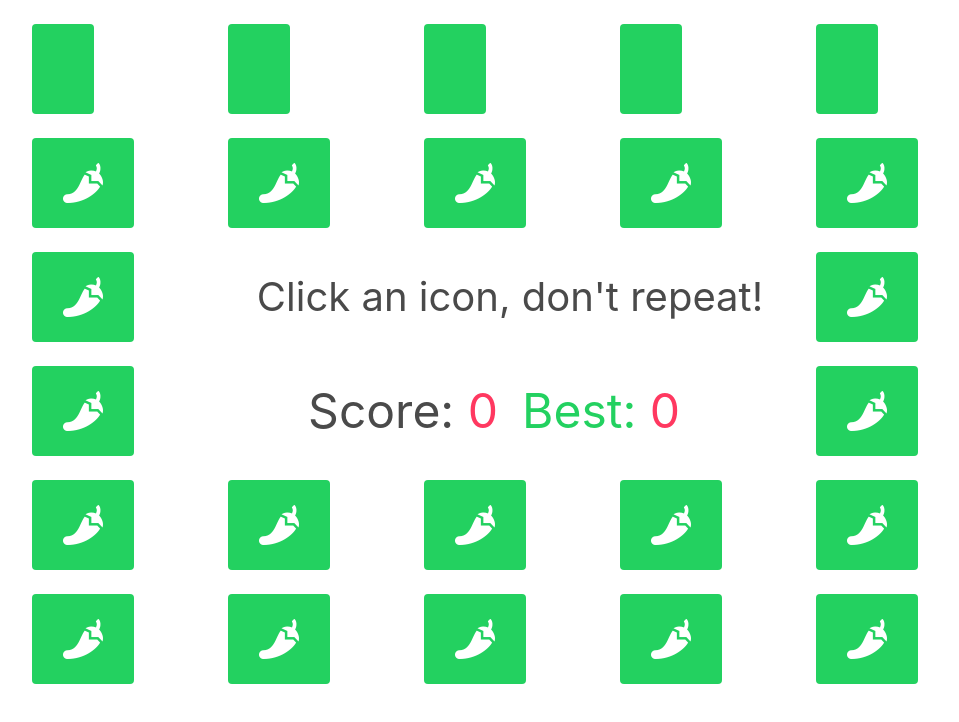
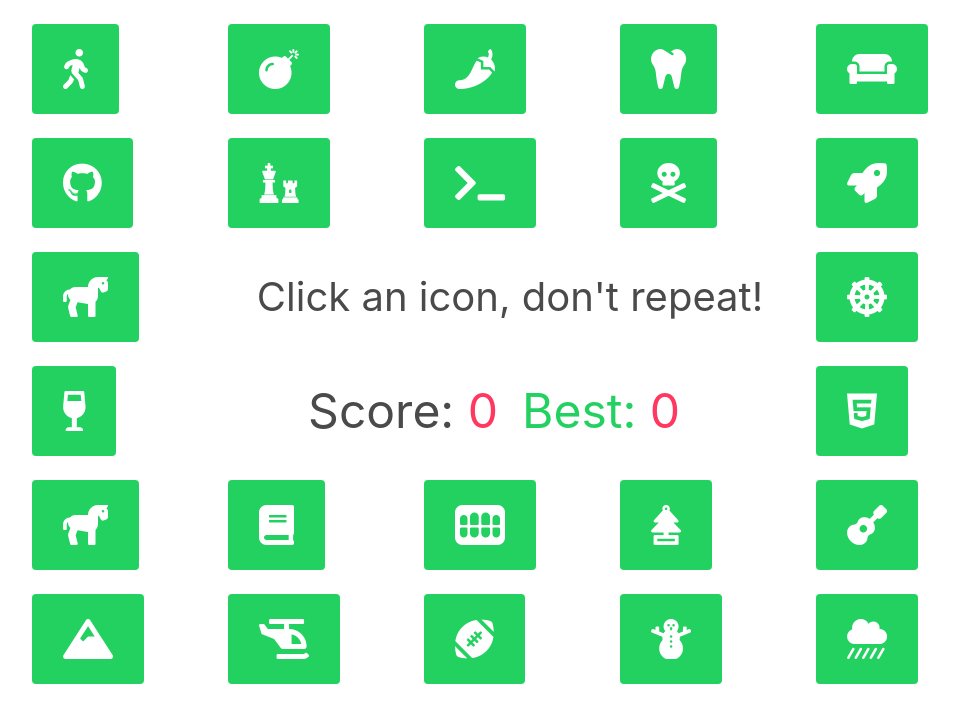
Before and after one commit to JasonSMacias/memory-game, a React (Create React App) app: page / in a window 1280 px wide. Shown: the top 722 px of the page, without its empty margins (130-1089 px from the left). Built offline with nearby package versions, Linux system fonts and the light colour scheme.

Commit message:
set up clickcheck in app.js to get clicks from button components and use them to change state in app.js, keeping track of chosen icons, score, high score, and shoudlshuffle

```diff
--- a/src/App.js
+++ b/src/App.js
@@ -5,55 +5,117 @@ import FaIcons from './components/FaIcons';
 
 class App extends Component {
   state = {
-    iconsList: FaIcons
+    iconsList: FaIcons,
+    chosen: [],
+    shouldShuffle: false,
+    score: 0,
+    highScore: 0
   }
+
+  clickCheck = iconName => {
+
+    let chosenList = this.state.chosen;
+    if (chosenList.includes(iconName)) {
+      console.log("bad guess");
+      // reset score, record high score if appropriate, re-populate icons
+    }
+    else{
+
+      chosenList.push(iconName);
+      let currentScore = this.state.score;
+      let currentHigh = this.state.highScore;
+      currentScore++;
+      if (currentScore > currentHigh) {
+        currentHigh = currentScore;
+      };
+      this.setState({
+        chosen: chosenList,
+        shouldShuffle: true,
+        score: currentScore,
+        highScore: currentHigh
+      });
+    }
+
+  };
+
   render() {
+    const { iconsList } = this.state;
     return (
       <div className="container">
+
         <div className="columns is-mobile">
           <div className="column is-2 is-offset-1">
-            <ButtonIcon />
+            <ButtonIcon
+              icon={iconsList[0]}
+              clickCheck={this.clickCheck}
+            />
           </div>
-          <ButtonDiv />
-          <ButtonDiv />
-          <ButtonDiv />
-          <ButtonDiv />
+          <ButtonDiv
+            icon={iconsList[1]}
+            clickCheck={this.clickCheck}
+          />
+          <ButtonDiv
+            icon={iconsList[2]}
+            clickCheck={this.clickCheck}
+          />
+          <ButtonDiv
+            icon={iconsList[3]}
+            clickCheck={this.clickCheck}
+          />
+          <ButtonDiv
+            icon={iconsList[4]}
+            clickCheck={this.clickCheck}
+          />
         </div>
 
         <div className="columns is-mobile">
           <div className="column is-2 is-offset-1">
-            <button className="button is-large is-success is-size-3-tablet is-size-2-desktop"><i className="fas fa-pepper-hot"></i></button>
+            <ButtonIcon
+              icon={iconsList[5]}
+              clickCheck={this.clickCheck}
+            />
           </div>
-          <div className="column is-2">
-            <button className="button is-large is-success is-size-3-tablet is-size-2-desktop"><i className="fas fa-pepper-hot"></i></button>
-          </div>
-          <div className="column is-2">
-            <button className="button is-large is-success is-size-3-tablet is-size-2-desktop"><i className="fas fa-pepper-hot"></i></button>
-          </div>
-          <div className="column is-2">
-            <button className="button is-large is-success is-size-3-tablet is-size-2-desktop"><i className="fas fa-pepper-hot"></i></button>
-          </div>
-          <div className="column is-2">
-            <button className="button is-large is-success is-size-3-tablet is-size-2-desktop"><i className="fas fa-pepper-hot"></i></button>
-          </div>
+          <ButtonDiv
+            icon={iconsList[6]}
+            clickCheck={this.clickCheck}
+          />
+          <ButtonDiv
+            icon={iconsList[7]}
+            clickCheck={this.clickCheck}
+          />
+          <ButtonDiv
+            icon={iconsList[8]}
+            clickCheck={this.clickCheck}
+          />
+          <ButtonDiv
+            icon={iconsList[9]}
+            clickCheck={this.clickCheck}
+          />
         </div>
 
         <div className="columns is-mobile is-vcentered">
           <div className="column is-2 is-offset-1">
-            <button className="button is-large is-success is-size-3-tablet is-size-2-desktop"><i className="fas fa-pepper-hot"></i></button>
+            <ButtonIcon
+              icon={iconsList[10]}
+              clickCheck={this.clickCheck}
+            />
           </div>
           <div className="column is-6">
             <div className="is-size-5-mobile is-size-4-tablet is-size-2-desktop has-text-centered">Click an icon, don't repeat!</div>
           </div>
 
-          <div className="column is-2">
-            <button className="button is-large is-success is-size-3-tablet is-size-2-desktop"><i className="fas fa-pepper-hot"></i></button>
-          </div>
+          <ButtonDiv
+            icon={iconsList[11]}
+            clickCheck={this.clickCheck}
+          />
         </div>
 
           <div className="columns is-vcentered is-mobile">
           <div className="column is-2 is-offset-1">
-            <button className="button is-large is-success is-size-3-tablet is-size-2-desktop"><i className="fas fa-pepper-hot"></i></button>
+            <ButtonIcon
+              icon={iconsList[12]}
+              clickCheck={this.clickCheck}
+            />
           </div>
           <div className="column is-6">
             <div className="columns is-mobile">
@@ -61,46 +123,62 @@ class App extends Component {
               <div className="column is-size-5-mobile is-size-3-tablet is-size-1-desktop has-text-success">Best: <span className="has-text-danger">0</span></div>
             </div>
           </div>
-          <div className="column is-2">
-            <button className="button is-large is-success is-size-3-tablet is-size-2-desktop"><i className="fas fa-pepper-hot"></i></button>
-          </div>
+          <ButtonDiv
+            icon={iconsList[13]}
+            clickCheck={this.clickCheck}
+          />
         </div>
 
         <div className="columns is-mobile">
           <div className="column is-2 is-offset-1">
-            <button className="button is-large is-success is-size-3-tablet is-size-2-desktop"><i className="fas fa-pepper-hot"></i></button>
+            <ButtonIcon
+              icon={iconsList[14]}
+              clickCheck={this.clickCheck}
+            />
           </div>
-          <div className="column is-2">
-            <button className="button is-large is-success is-size-3-tablet is-size-2-desktop"><i className="fas fa-pepper-hot"></i></button>
-          </div>
-          <div className="column is-2">
-            <button className="button is-large is-success is-size-3-tablet is-size-2-desktop"><i className="fas fa-pepper-hot"></i></button>
-          </div>
-          <div className="column is-2">
-            <button className="button is-large is-success is-size-3-tablet is-size-2-desktop"><i className="fas fa-pepper-hot"></i></button>
-          </div>
-          <div className="column is-2">
-            <button className="button is-large is-success is-size-3-tablet is-size-2-desktop"><i className="fas fa-pepper-hot"></i></button>
-          </div>
+          <ButtonDiv
+            icon={iconsList[15]}
+            clickCheck={this.clickCheck}
+          />
+          <ButtonDiv
+            icon={iconsList[16]}
+            clickCheck={this.clickCheck}
+          />
+          <ButtonDiv
+            icon={iconsList[17]}
+            clickCheck={this.clickCheck}
+          />
+          <ButtonDiv
+            icon={iconsList[18]}
+            clickCheck={this.clickCheck}
+          />
         </div>
 
-                <div className="columns is-mobile">
+        <div className="columns is-mobile">
           <div className="column is-2 is-offset-1">
-            <button className="button is-large is-success is-size-3-tablet is-size-2-desktop"><i className="fas fa-pepper-hot"></i></button>
+            <ButtonIcon
+              icon={iconsList[19]}
+              clickCheck={this.clickCheck}
+            />
           </div>
-          <div className="column is-2">
-            <button className="button is-large is-success is-size-3-tablet is-size-2-desktop"><i className="fas fa-pepper-hot"></i></button>
-          </div>
-          <div className="column is-2">
-            <button className="button is-large is-success is-size-3-tablet is-size-2-desktop"><i className="fas fa-pepper-hot"></i></button>
-          </div>
-          <div className="column is-2">
-            <button className="button is-large is-success is-size-3-tablet is-size-2-desktop"><i className="fas fa-pepper-hot"></i></button>
-          </div>
-          <div className="column is-2">
-            <button className="button is-large is-success is-size-3-tablet is-size-2-desktop"><i className="fas fa-pepper-hot"></i></button>
-          </div>
+          <ButtonDiv
+            icon={iconsList[20]}
+            clickCheck={this.clickCheck}
+          />
+          <ButtonDiv
+            icon={iconsList[21]}
+            clickCheck={this.clickCheck}
+          />
+          <ButtonDiv
+            icon={iconsList[22]}
+            clickCheck={this.clickCheck}
+          />
+          <ButtonDiv
+            icon={iconsList[23]}
+            clickCheck={this.clickCheck}
+          />
         </div>
+
       </div>
     );
   }
--- a/src/components/ButtonDiv.js
+++ b/src/components/ButtonDiv.js
@@ -4,7 +4,9 @@ import ButtonIcon from './ButtonIcon';
 function ButtonDiv(props) {
   return (
     <div className="column is-2">
-      <ButtonIcon />
+      <ButtonIcon
+      icon={props.icon}
+      clickCheck={props.clickCheck} />
     </div>
   );
 }
--- a/src/components/ButtonIcon.js
+++ b/src/components/ButtonIcon.js
@@ -2,7 +2,10 @@ import React from 'react';
 
 function ButtonIcon(props) {
   return (
-    <button className="button is-large is-success is-size-3-tablet is-size-2-desktop"><i className={props.icon}></i></button>
+    <button
+      className="button is-large is-success is-size-3-tablet is-size-2-desktop"
+      onClick={() => props.clickCheck(props.icon)}><i className={props.icon}></i>
+    </button>
   );
 }
 
```
